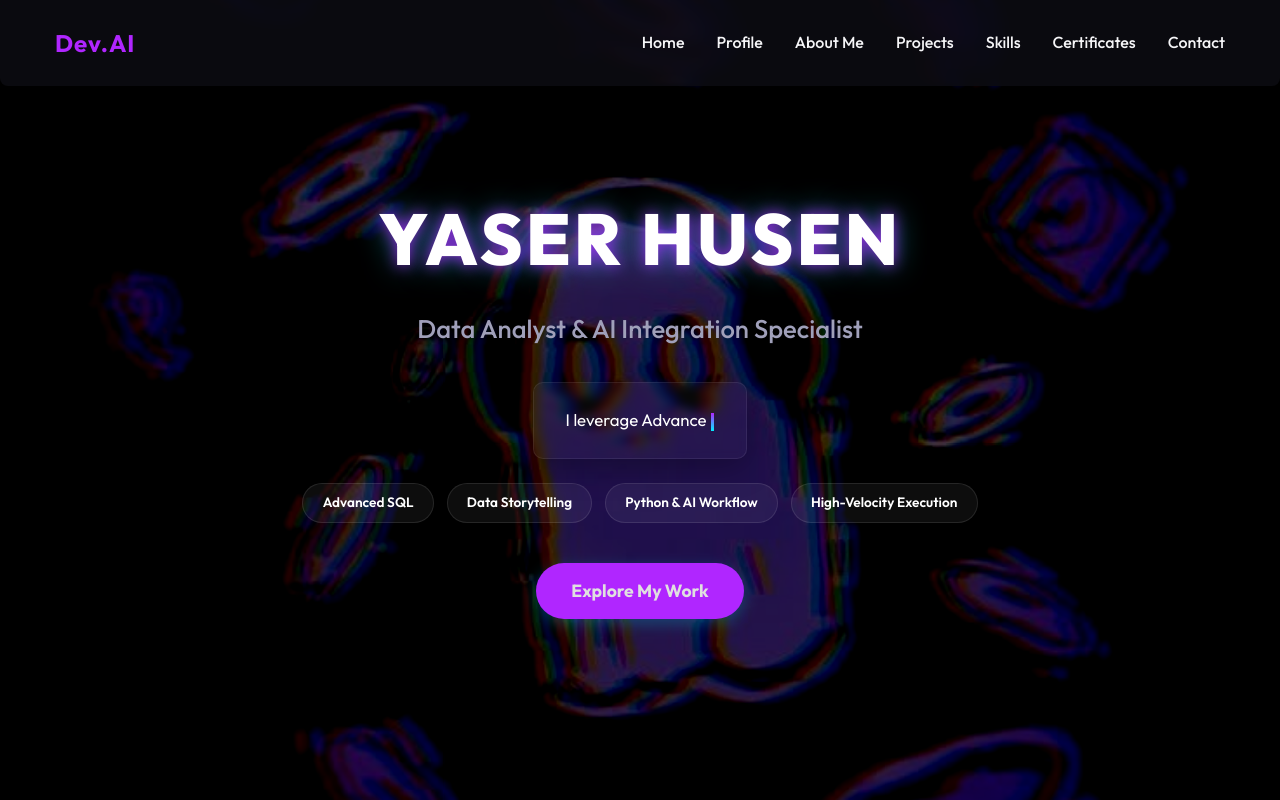
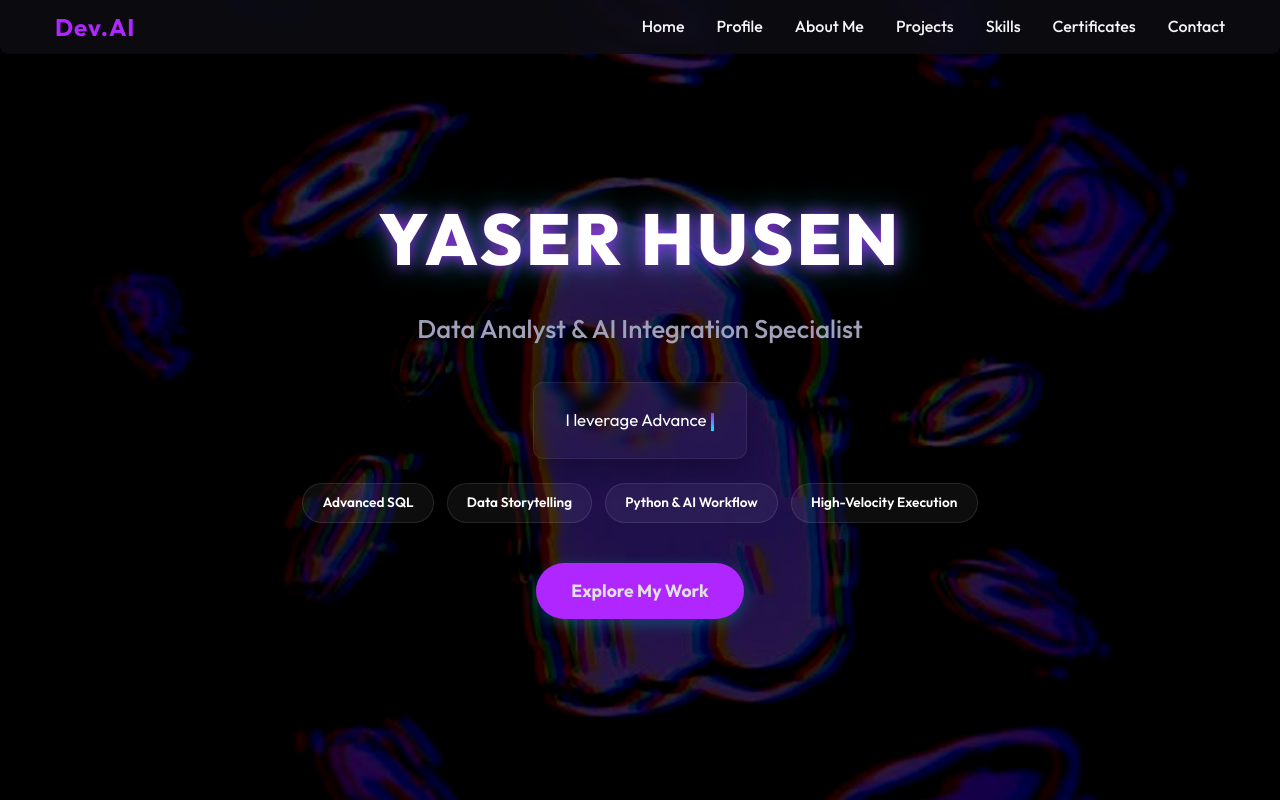
Before and after one commit to yaser2532/portfolio, a plain HTML site: page index.html in a window 1280 px wide. Shown: the top 800 px of the page. Drawn offline with Linux system fonts and the light colour scheme.

Commit message:
improved2.0

```diff
--- a/style.css
+++ b/style.css
@@ -104,7 +104,7 @@ nav {
     width: 100%;
     z-index: 1000;
     transition: background-color 0.4s ease, padding 0.4s ease;
-    padding: 1.5rem 0;
+    padding: 0.5rem 0;
     background-color: var(--nav-bg);
     backdrop-filter: blur(8px);
     border-bottom-left-radius: var(--radius-soft);
```
